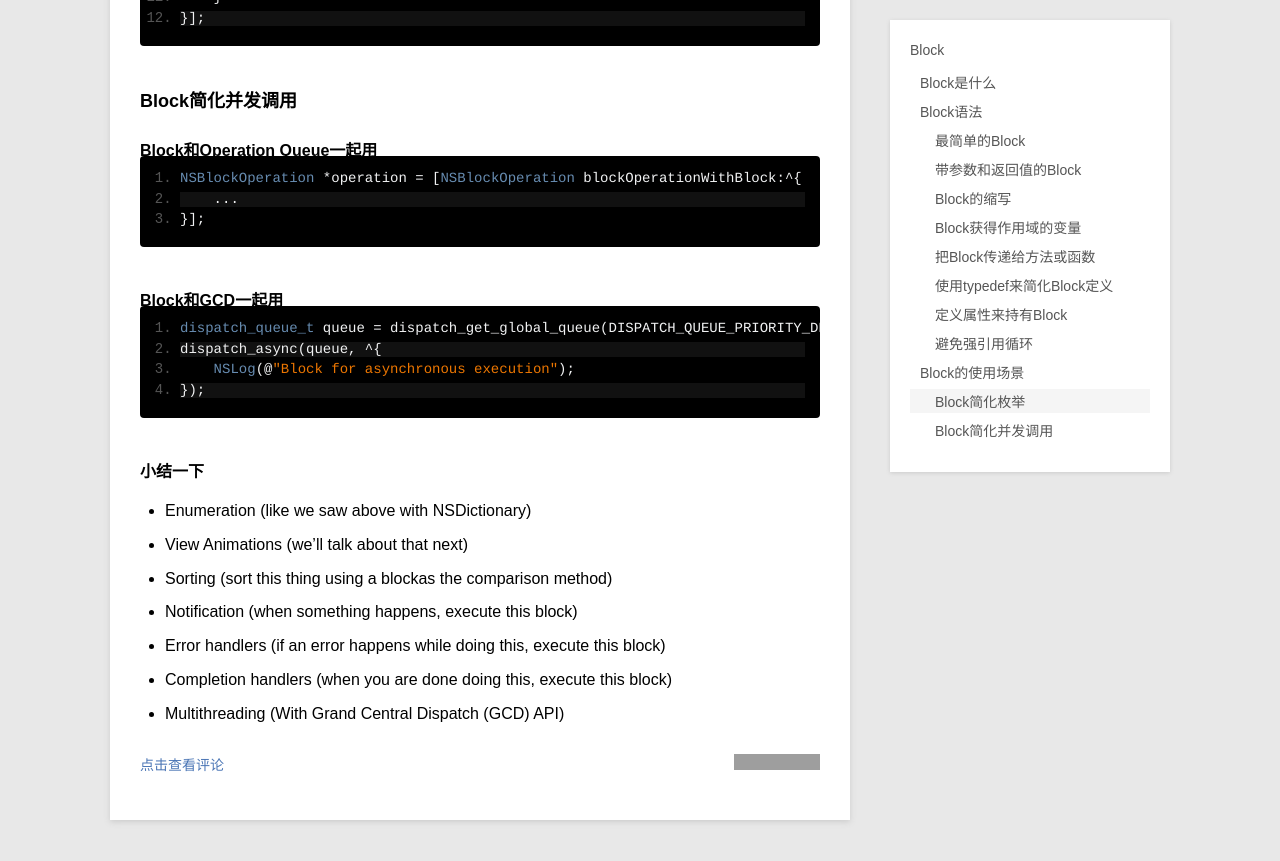
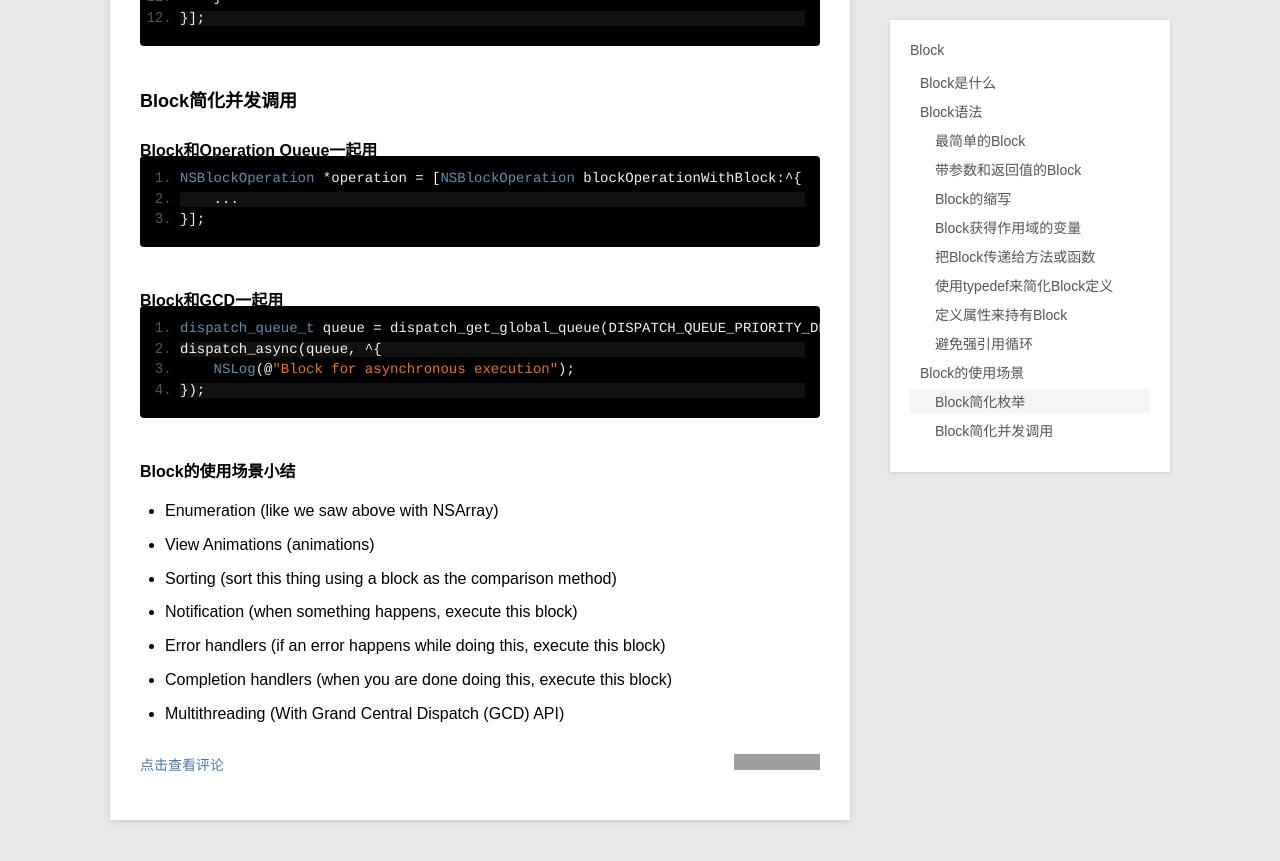
Before and after one commit to samirchen/samirchen.github.io, a Jekyll site: the page built from _posts/blog/2014-05-12-block-in-objc.md, in a window 1280 px wide and 900 px high, scrolled down 5950 px. Shown: the top 861 px of the window. Built offline with Jekyll 4.4.1, drawn with Linux system fonts in a browser that asks for light colours; Markdown is read by kramdown in place of the engine named in the settings; some of the changed text lies outside the part shown; grey boxes are pictures that could not be loaded.

Commit message:
edit blog

```diff
--- a/_posts/blog/2014-05-12-block-in-objc.md
+++ b/_posts/blog/2014-05-12-block-in-objc.md
@@ -237,11 +237,11 @@ Block没有参数，则 `()` 可以省略：
 	    NSLog(@"Block for asynchronous execution");
 	});
 
-####小结一下
+####Block的使用场景小结
 
-* Enumeration (like we saw above with NSDictionary)
-* View Animations (we’ll talk about that next)
-* Sorting (sort this thing using a blockas the comparison method)
+* Enumeration (like we saw above with NSArray)
+* View Animations (animations)
+* Sorting (sort this thing using a block as the comparison method)
 * Notification (when something happens, execute this block)
 * Error handlers (if an error happens while doing this, execute this block)
 * Completion handlers (when you are done doing this, execute this block)
```
Also changed, not shown: other parts of _posts/blog/2014-05-12-block-in-objc.md (+1 -1 lines).
